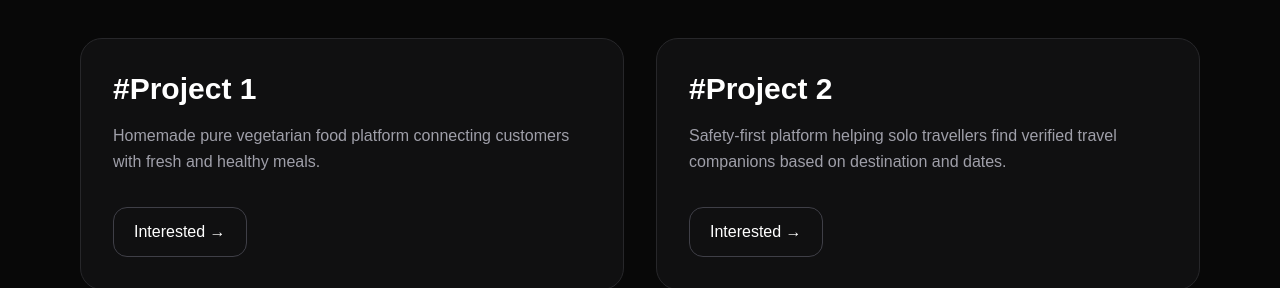
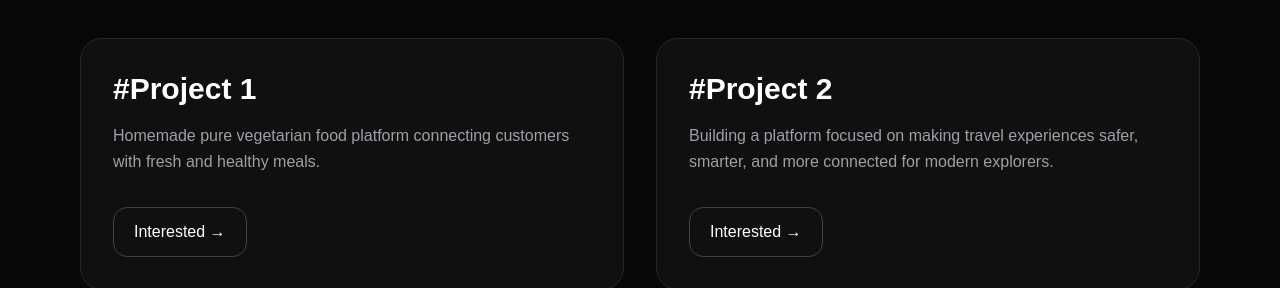
Before and after one commit to ImrishiMittal/Portfolio, a React (Vite) app: page / in a window 1280 px wide. Shown: the part 4687-4975 px from the top of the page. Built offline with nearby package versions, Linux system fonts and the light colour scheme.

Commit message:
A small change

```diff
--- a/src/data/projects.js
+++ b/src/data/projects.js
@@ -123,7 +123,7 @@ export const upcomingProjects = [
     title: "#Project 2",
 
     description:
-      "Safety-first platform helping solo travellers find verified travel companions based on destination and dates.",
+      "Building a platform focused on making travel experiences safer, smarter, and more connected for modern explorers.",
 
     status: "Idea & Research",
   },
```
